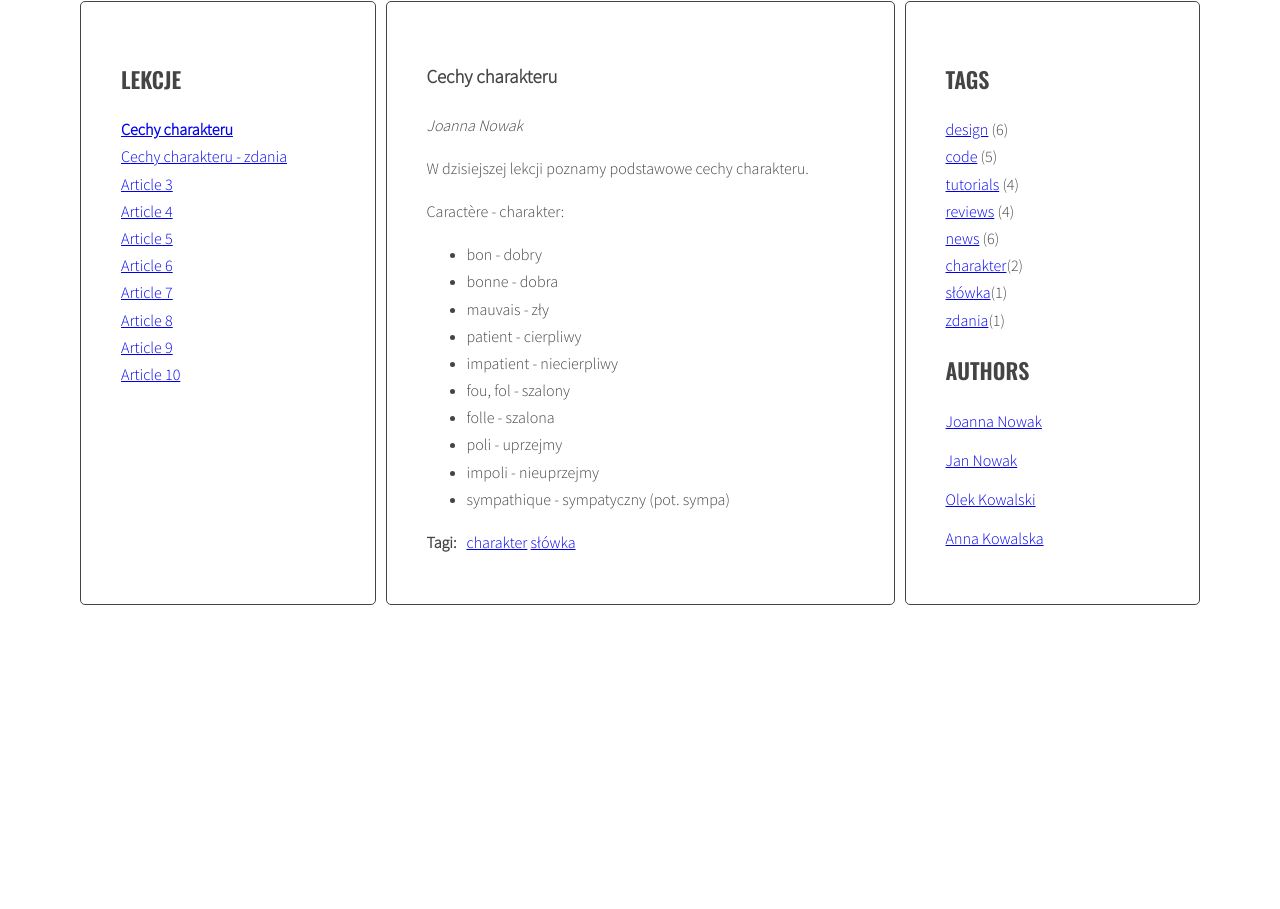
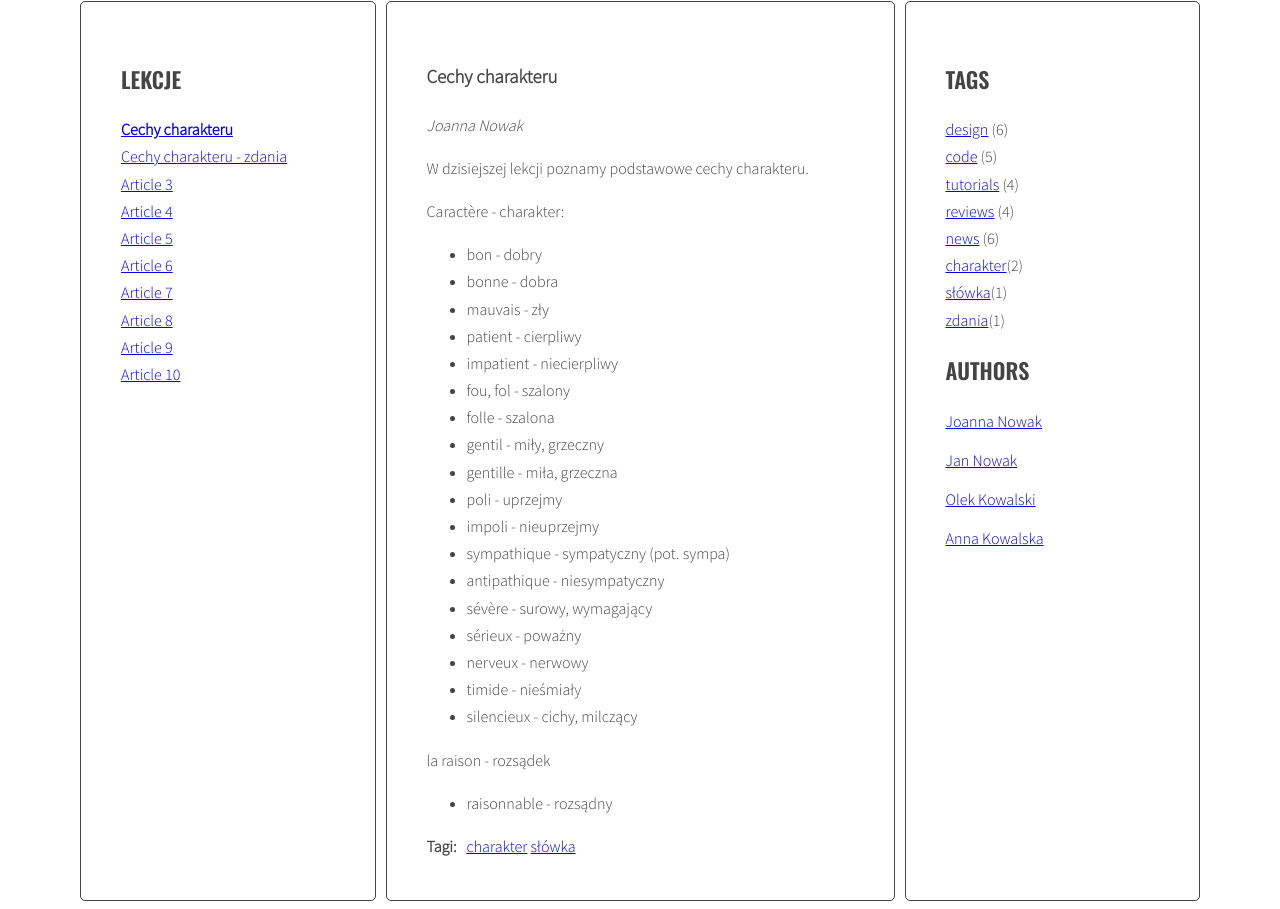
Before and after one commit to msedkiewicz/Modul-6-javascript-blog, a website: page index.html in a window 1280 px wide. Shown: the part 242-1151 px from the top of the page. Before the commit the page ends 855 px from the top, so only its background shows below. Drawn offline with nearby package versions, Linux system fonts and the light colour scheme.

Commit message:
Add content to article 1 and 2

```diff
--- a/index.html
+++ b/index.html
@@ -62,9 +62,21 @@
                   <li>impatient - niecierpliwy</li>
                   <li>fou, fol - szalony</li>
                   <li>folle - szalona</li>
+                  <li>gentil - miły, grzeczny</li>
+                  <li>gentille - miła, grzeczna</li>
                   <li>poli - uprzejmy</li>
                   <li>impoli - nieuprzejmy</li>
                   <li>sympathique - sympatyczny (pot. sympa)</li>
+                  <li>antipathique - niesympatyczny</li>
+                  <li>sévère - surowy, wymagający</li>
+                  <li>sérieux - poważny</li>
+                  <li>nerveux - nerwowy</li>
+                  <li>timide - nieśmiały</li>
+                  <li>silencieux - cichy, milczący</li>
+                </ul>
+                <p>la raison - rozsądek</p>
+                <ul>
+                  <li>raisonnable - rozsądny</li>
                 </ul>
               </div>
               <div class="post-tags">
@@ -85,6 +97,10 @@
                   <li>Il a mauvais caractère. - On ma zły charakter.</li>
                   <li>Tu es fou! - Jesteś szalony!</li>
                   <li>Elle est impoli<u>e</u>. - Ona jest nieuprzejma.</li>
+                  <li>Il est gentil. - On jest miły.</li>
+                  <li>Elle est très sérieuse. - Ona jest bardzo poważna.</li>
+                  <li>Je suis un peu nerveuse. - Jestem trochę nerwowa.</li>
+                  <li>J'aime la musique silencieuse. - Lubię cichą muzykę.</li>
                 </ul>
               </div>
               <div class="post-tags">
```
